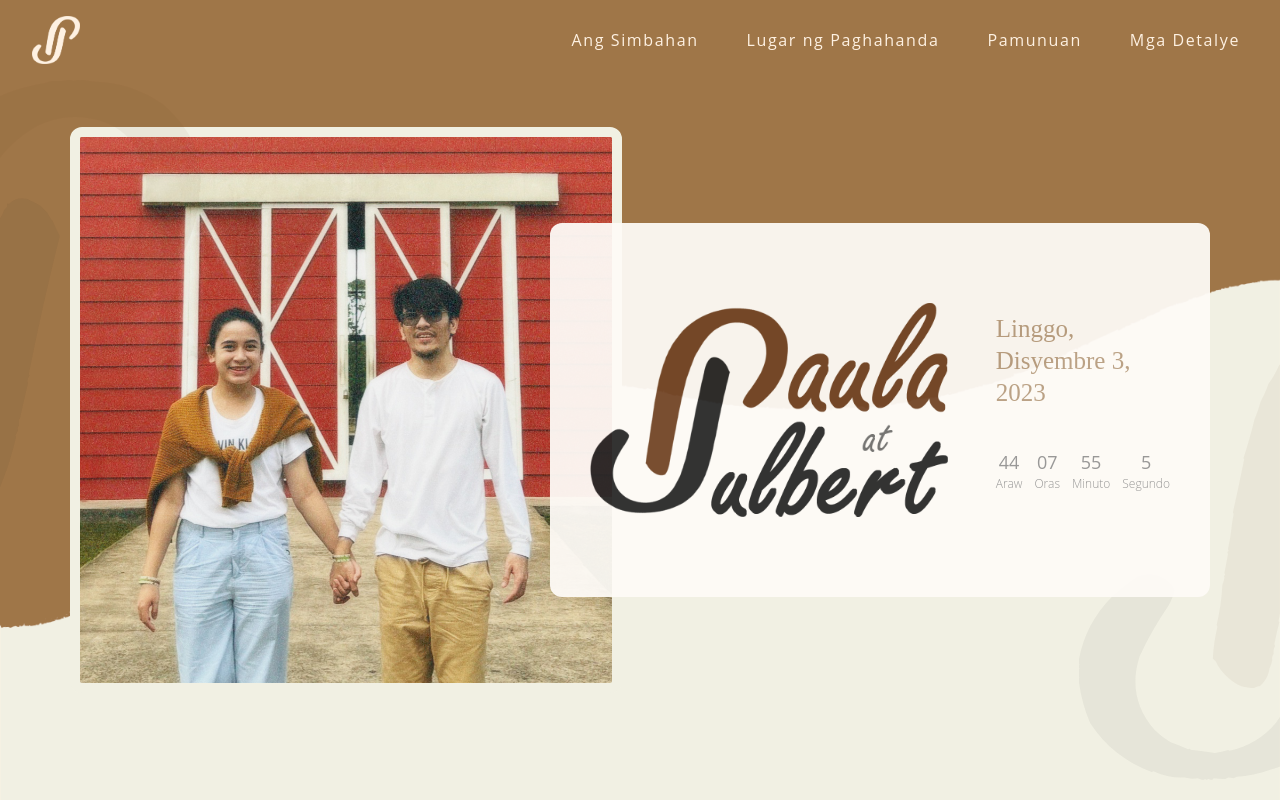
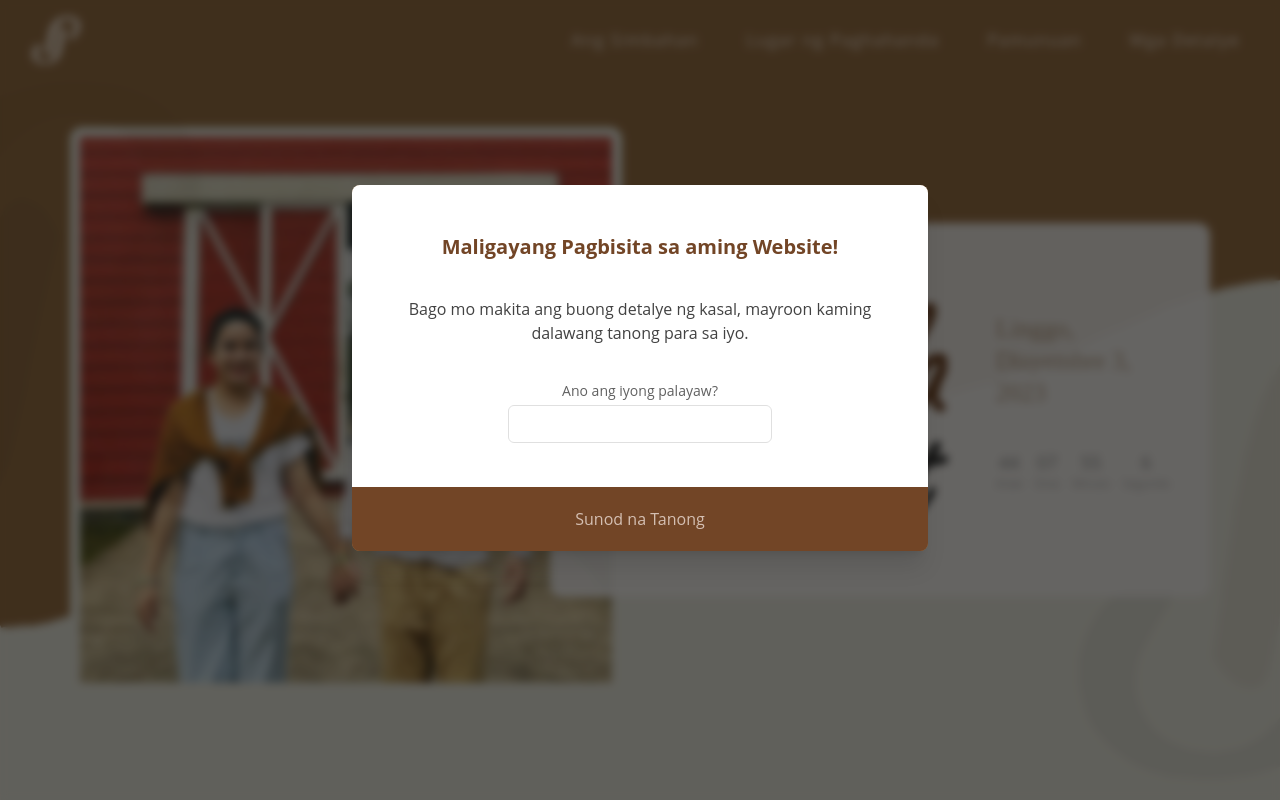
Before and after one commit to bherthchavez/wedding_site, a React (Vite) app: page / in a window 1280 px wide. Shown: the top 800 px of the page. Built offline with nearby package versions, Linux system fonts and the light colour scheme; a web font is replaced by a local one.

Commit message:
Update App.jsx

```diff
--- a/src/App.jsx
+++ b/src/App.jsx
@@ -35,7 +35,7 @@ function App() {
   })
 
 
-  const [isModalOpen, setIsModalOpen] = useState(false);
+  const [isModalOpen, setIsModalOpen] = useState(true);
   const [finalAns, setFinalAns] = useState(false);
 
 
```
